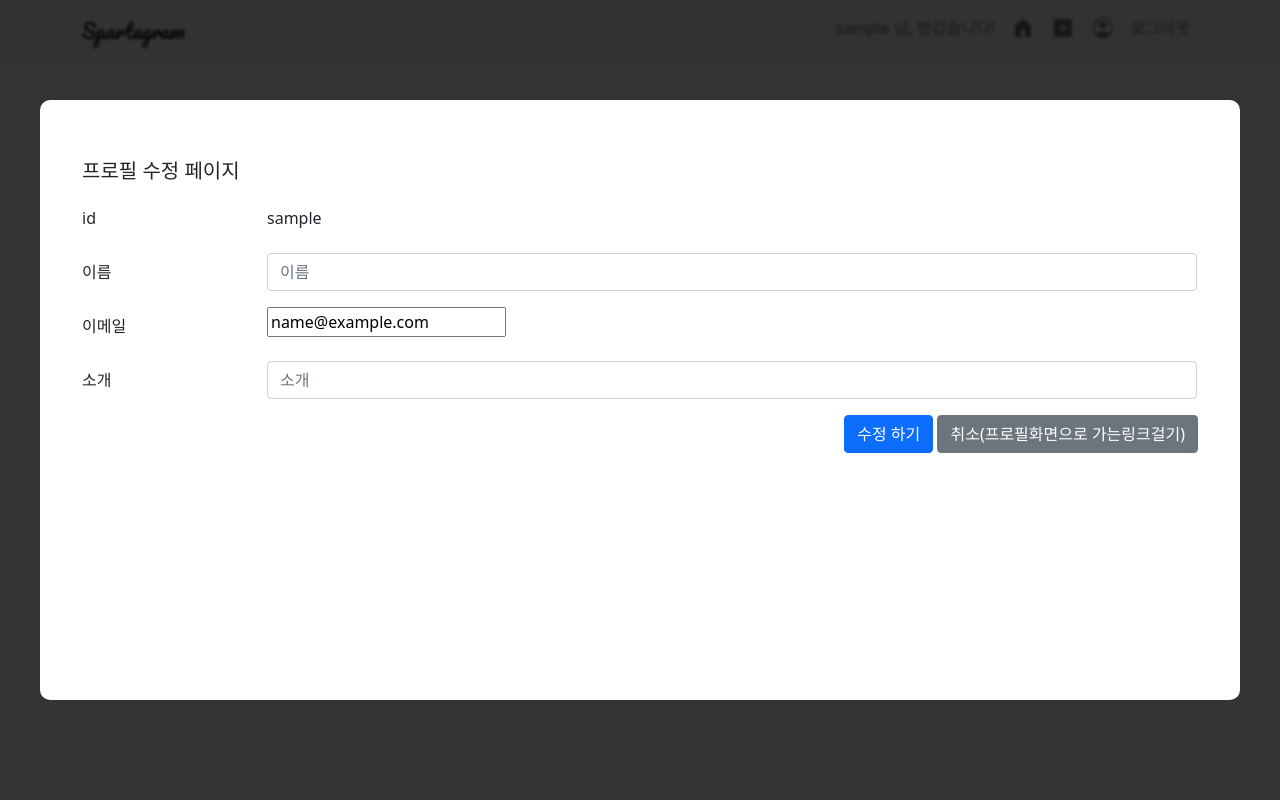
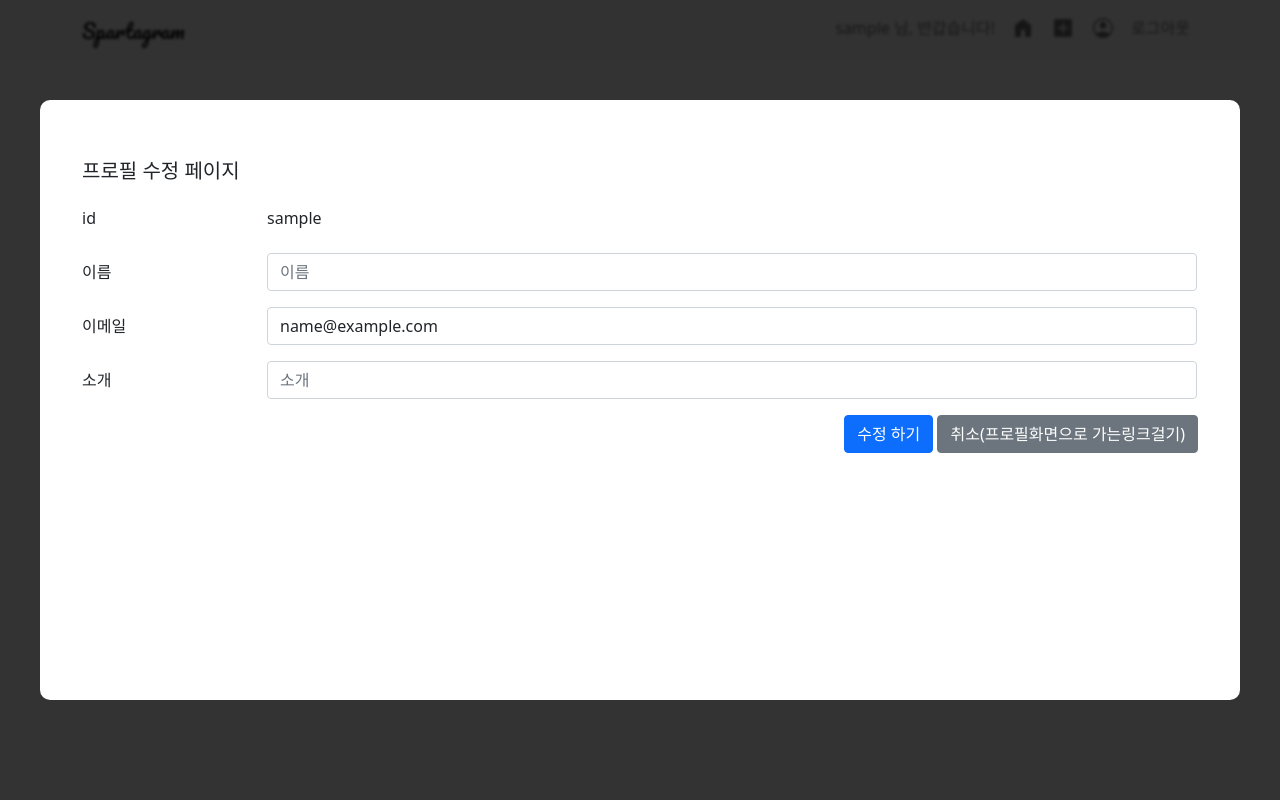
Before and after one commit to jihyun-cho-0/spartagram, a Django app: page /user/fix_profile/ in a window 1280 px wide. Run offline with Django 4.2, Linux system fonts and the light colour scheme; the visitor is signed in with stand-in values (Sample User, id 1); parts of the project's set-up code (start-up, migrations or seed data) failed here and were passed over; some libraries are stand-ins or nearby versions.

Commit message:
오타 수정

```diff
--- a/templates/user/fix_profile.html
+++ b/templates/user/fix_profile.html
@@ -46,7 +46,7 @@
                                         <div class="input-group mb-3">
                                             <label for="" class="col-sm-2 col-form-label">이메일</label>
                                             <div class="col-sm-10">
-                                                <input type="text" class="form-controlpost-img"  id="email" name="email" placeholder="이메일" value="{{ user.email }}" aria-describedby="inputGroup-sizing-default">
+                                                <input type="text" class="form-control"  id="email" name="email" placeholder="이메일" value="{{ user.email }}" aria-describedby="inputGroup-sizing-default">
                                             </div>
                                         </div>
 
```
